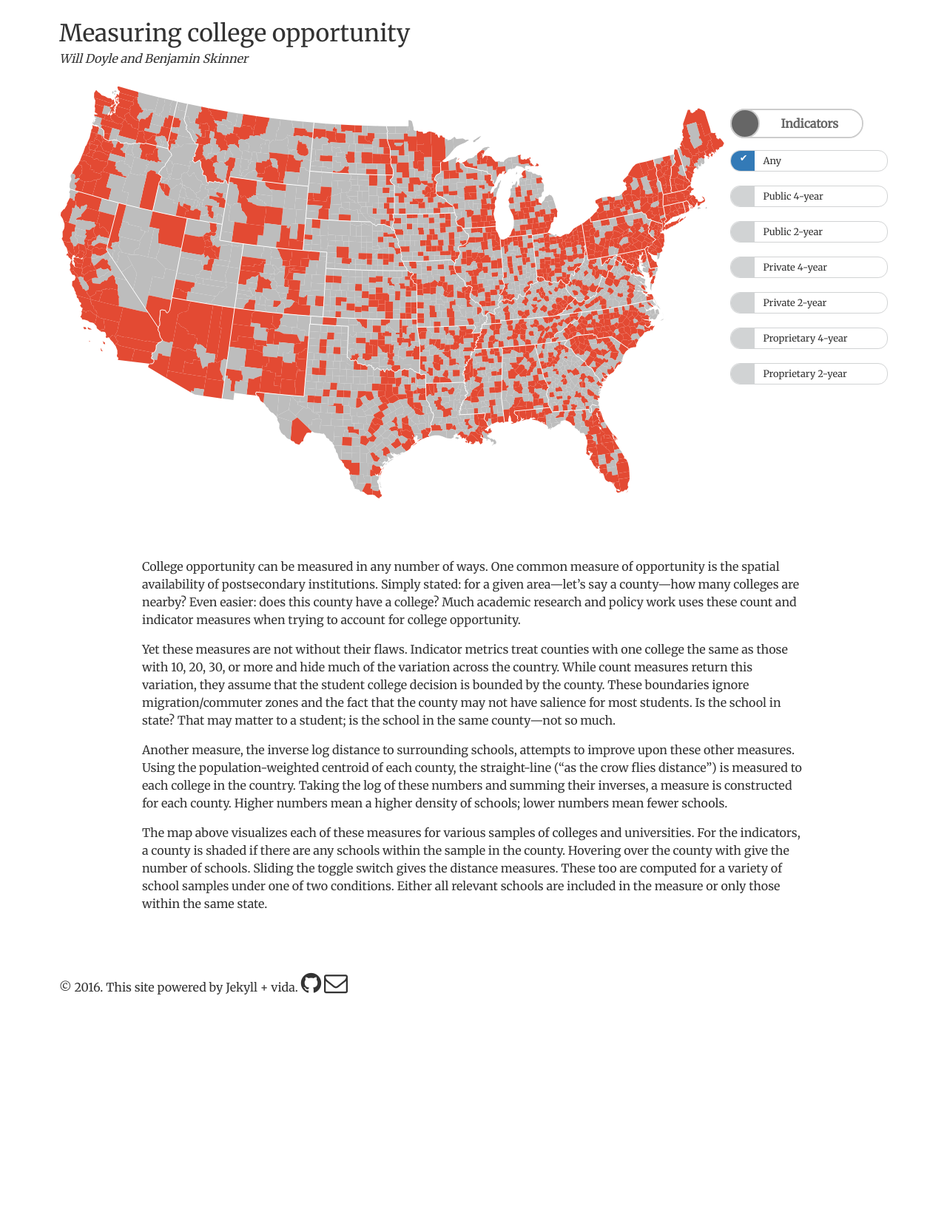
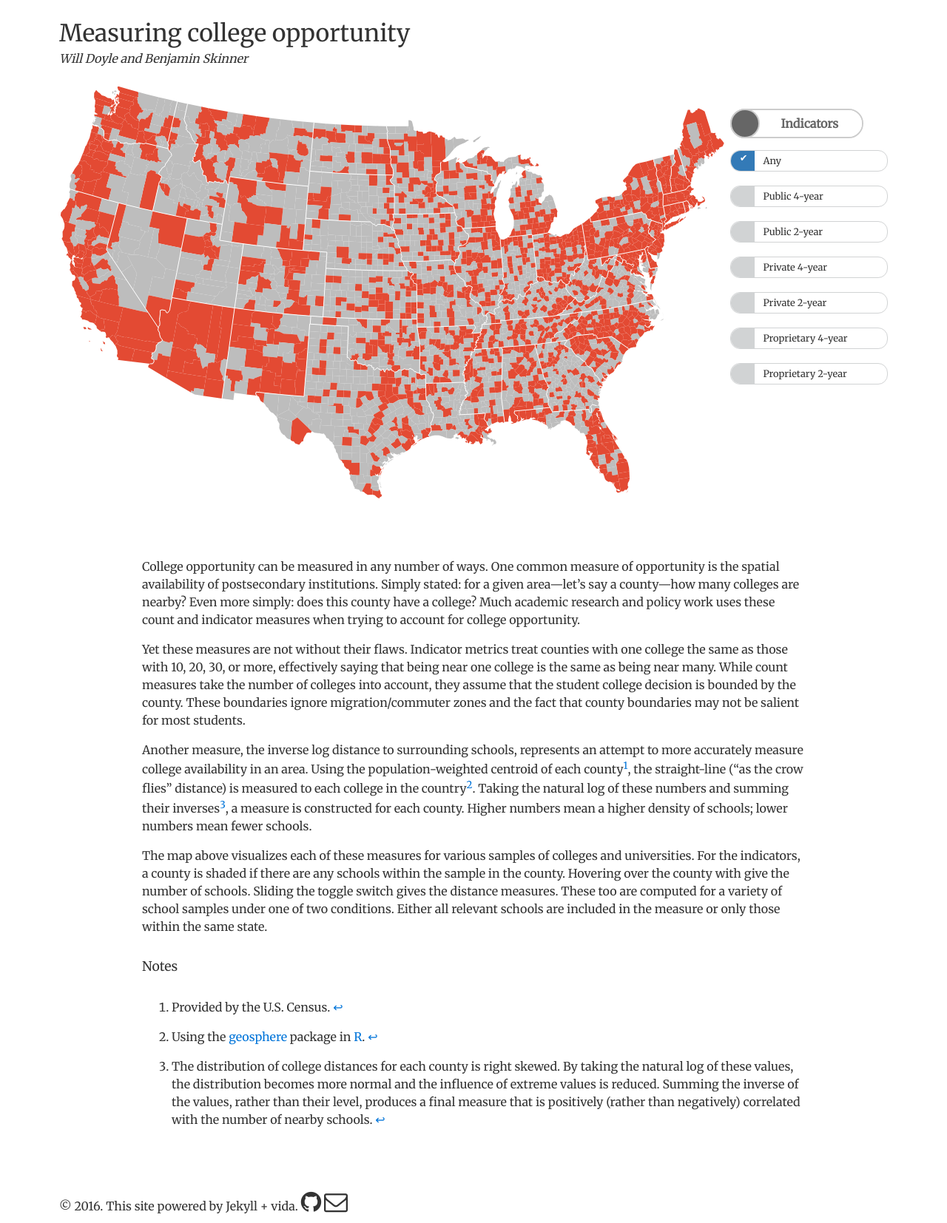
Before and after one commit to btskinner/collegeopp, a Jekyll site: the page built from index.md, in a window 1280 px wide. Shown: the whole page at 74% size. Built offline with Jekyll 4.4.1, drawn with Linux system fonts in a browser that asks for light colours; before the commit the page ends 1358 px from its top, so only the background shows below that.

Commit message:
updates to the text

```diff
--- a/_config.yml
+++ b/_config.yml
@@ -1,5 +1,4 @@
 title: Measuring college opportunity
-subtitle: Will Doyle and [Benjamin Skinner](http://btskinner.me)
 siteurl: /collegeopp
 github: https://github.com/btskinner/collegeopp
 mail: b.skinner@vanderbilt.edu
@@ -12,5 +11,5 @@ disqus_shortname:
 # Build settings
 markdown:     kramdown
 redcarpet:
-  extensions: ['smart', 'tables', 'with_toc_data']
+  extensions: ['smart', 'tables', 'with_toc_data', 'footnotes']
 permalink:    pretty
--- a/css/index.css
+++ b/css/index.css
@@ -36,6 +36,11 @@
 .posttext {
     width: 80%;
     margin: 0 auto;
+}
+
+.footnotes {
+    width: 80%;
+    margin: 0 auto 8rem;
 }
 
 /* Radio Buttons ------------------------------ */
--- a/index.md
+++ b/index.md
@@ -38,27 +38,27 @@ custom_js:
 College opportunity can be measured in any number of ways. One common
 measure of opportunity is the spatial availability of postsecondary
 institutions. Simply stated: for a given area---let's say a
-county---how many colleges are nearby? Even easier: does this county
+county---how many colleges are nearby? Even more simply: does this county
 have a college? Much academic research and policy work uses these
 count and indicator measures when trying to account for college
 opportunity.
 
-Yet these measures are not without their flaws. Indicator
-metrics treat counties with one college the same as those with 10, 20,
-30, or more and hide much of the variation across the country. While
-count measures return this variation, they assume that the student
-college decision is bounded by the county. These boundaries ignore
-migration/commuter zones and the fact that the county may not have
-salience for most students. Is the school in state? That may matter to
-a student; is the school in the same county---not so much.
+Yet these measures are not without their flaws. Indicator metrics
+treat counties with one college the same as those with 10, 20, 30, or
+more, effectively saying that being near one college is the same as
+being near many. While count measures take the number of colleges into
+account, they assume that the student college decision is bounded by
+the county. These boundaries ignore migration/commuter zones and the
+fact that county boundaries may not be salient for most students.
 
 Another measure, the inverse log distance to surrounding schools,
-attempts to improve upon these other measures. Using the
-population-weighted centroid of each county, the straight-line ("as
-the crow flies distance") is measured to each college in the
-country. Taking the log of these numbers and summing their inverses, a
-measure is constructed for each county. Higher numbers mean a higher
-density of schools; lower numbers mean fewer schools.
+represents an attempt to more accurately measure college availability
+in an area. Using the population-weighted centroid of each county[^1],
+the straight-line ("as the crow flies" distance) is measured to each
+college in the country[^2]. Taking the natural log of these
+numbers and summing their inverses[^3], a measure is constructed for
+each county. Higher numbers mean a higher density of schools; lower
+numbers mean fewer schools.
 
 The map above visualizes each of these measures for various samples
 of colleges and universities. For the indicators, a county is shaded
@@ -69,8 +69,14 @@ variety of school samples under one of two conditions. Either all
 relevant schools are included in the measure or only those within the
 same state.
 
+##### Notes
+[^1]: Provided by the U.S. Census.
+[^2]: Using the [geosphere](https://cran.r-project.org/package=geosphere) package in [R](https://cran.r-project.org).
+[^3]: The distribution of college distances for each county is right
+    skewed. By taking the natural log of these values, the
+    distribution becomes more normal and the influence of extreme
+    values is reduced. Summing the inverse of the values, rather than
+    their level, produces a final measure that is positively (rather
+    than negatively) correlated with the number of nearby schools.
+
 </div>
-
-
-<br>
-<br>
--- a/js/index.map.js
+++ b/js/index.map.js
@@ -61,12 +61,12 @@ function ready(us, data, names) {
 
     var distance = [["All", "d"],
 		    ["All 4-year", "d4"],
+		    ["Public 4-year", "dp4"],
+		    ["All 2-year", "d2"],
+		    ["Public 2-year", "dp2"],
 		    ["In-state 4-year", "d4s"],
-		    ["Public 4-year", "dp4"],
 		    ["In-state, public 4-year", "dp4s"],
-		    ["All 2-year", "d2"],
 		    ["In-state 2-year", "d2s"],
-		    ["Public 2-year", "dp2"],
 		    ["In-state, public 2-year", "dp2s"]]
     , distance_checked = "d";
 
@@ -185,6 +185,12 @@ function ready(us, data, names) {
 		html += id_name_map[d.id] + ': ' + id_val_map[d.id];
 		if ( dcs ) {
 		    html += "0th %tile";
+		} else {
+		    if ( id_val_map[d.id] == 1 ) {
+			html += " school ";
+		    } else {
+			html += " schools";
+		    }
 		}
 		html += "</span>";
 		html += "</div>";
```
Also changed, not shown: 5 other files.
